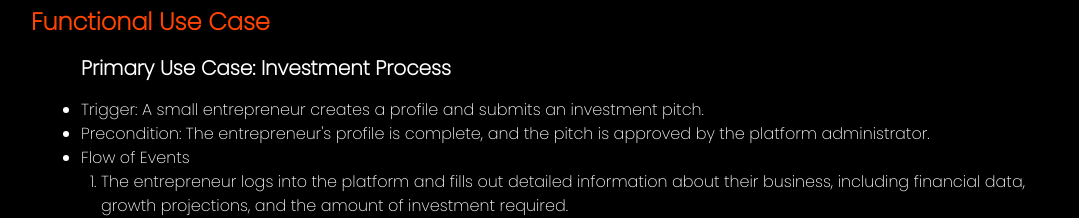
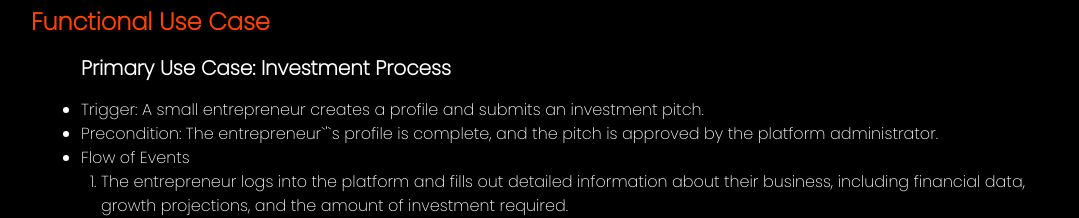
Before and after one commit to GihanSVND/Portfolio, a Next.js app: page /binvesto in a window 1280 px wide. Shown: the part 1040-1258 px from the top of the page, without its empty margins (97-1176 px from the left). Built offline with nearby package versions, Linux system fonts and the light colour scheme.

Commit message:
fixed the deploye error

```diff
--- a/app/binvesto/page.tsx
+++ b/app/binvesto/page.tsx
@@ -110,7 +110,7 @@ export default function Home() {
                   investment pitch.
                 </li>
                 <li>
-                  Precondition: The entrepreneur's profile is complete, and the
+                  Precondition: The entrepreneur`&apos;`s profile is complete, and the
                   pitch is approved by the platform administrator.
                 </li>
                 <li>Flow of Events</li>
```
